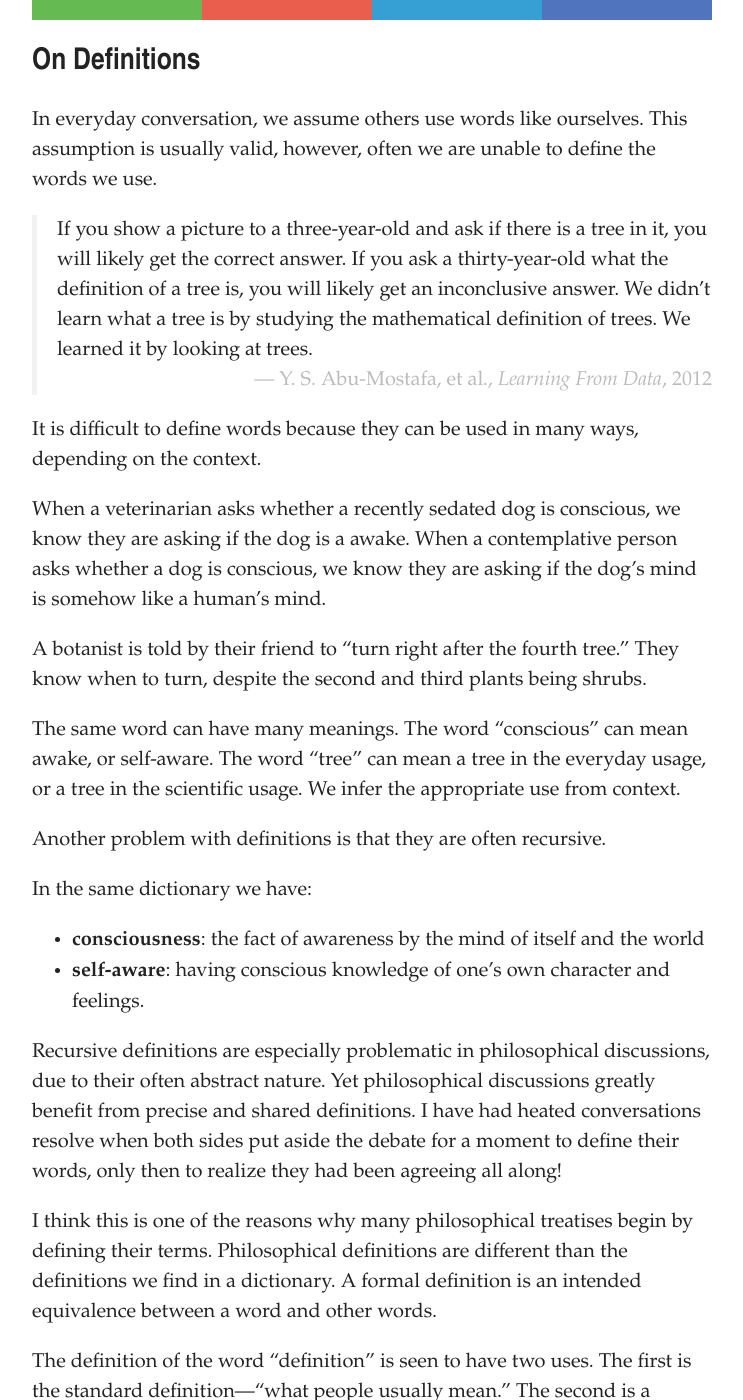
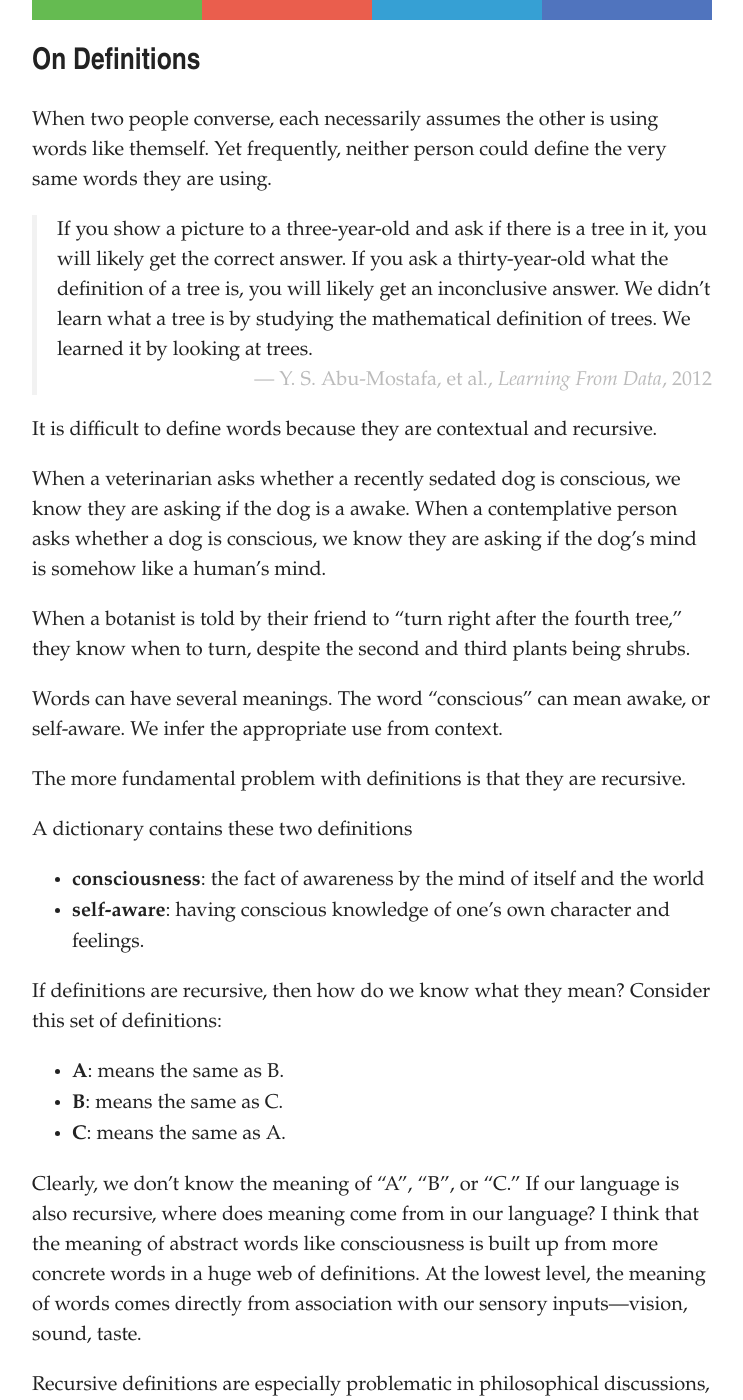
Before and after one commit to artsandmetaphysics/goodlifeodyssey, a Jekyll site: the page built from _essays/on-definitions.md, in a window 1280 px wide and 1400 px high. Shown: the whole window, without its empty margins (268-1011 px from the left). Built offline with Jekyll 4.4.1, drawn with Linux system fonts in a browser that asks for light colours.

Commit message:
Tighten up wording; explain the problem of recursion more

```diff
--- a/_essays/on-definitions.md
+++ b/_essays/on-definitions.md
@@ -8,25 +8,33 @@ status: incomplete
 order: 1
 ---
 
-In everyday conversation, we assume others use words like ourselves.  This assumption is usually valid, however, often we are unable to define the words we use.
+When two people converse, each necessarily assumes the other is using words like themself.  Yet frequently, neither person could define the very same words they are using.
 
 > If you show a picture to a three-year-old and ask if there is a tree in it, you will likely get the correct answer.  If you ask a thirty-year-old what the definition of a tree is, you will likely get an inconclusive answer.  We didn't learn what a tree is by studying the mathematical definition of trees.  We learned it by looking at trees.
 > <cite title="p. 1">Y. S. Abu-Mostafa, et al., *Learning From Data*, 2012</cite>
 
-It is difficult to define words because they can be used in many ways, depending on the context.
+It is difficult to define words because they are contextual and recursive.
 
 When a veterinarian asks whether a recently sedated dog is conscious, we know they are asking if the dog is a awake.  When a contemplative person asks whether a dog is conscious, we know they are asking if the dog's mind is somehow like a human's mind.
 
-A botanist is told by their friend to "turn right after the fourth tree."  They know when to turn, despite the second and third plants being shrubs.
+When a botanist is told by their friend to "turn right after the fourth tree," they know when to turn, despite the second and third plants being shrubs.
 
-The same word can have many meanings.  The word "conscious" can mean awake, or self-aware.  The word "tree" can mean a tree in the everyday usage, or a tree in the scientific usage.  We infer the appropriate use from context.
+Words can have several meanings.  The word "conscious" can mean awake, or self-aware.  We infer the appropriate use from context.
 
-Another problem with definitions is that they are often recursive.
+The more fundamental problem with definitions is that they are recursive.
 
-In the same dictionary we have:
+A dictionary contains these two definitions
 
 - **consciousness**: the fact of awareness by the mind of itself and the world
 - **self-aware**: having conscious knowledge of one's own character and feelings.
+
+If definitions are recursive, then how do we know what they mean?  Consider this set of definitions:
+
+- **A**: means the same as B.
+- **B**: means the same as C.
+- **C**: means the same as A.
+
+Clearly, we don't know the meaning of "A", "B", or "C."  If our language is also recursive, where does meaning come from in our language?  I think that the meaning of abstract words like consciousness is built up from more concrete words in a huge web of definitions.  At the lowest level, the meaning of words comes directly from association with our sensory inputs---vision, sound, taste.
 
 Recursive definitions are especially problematic in philosophical discussions, due to their often abstract nature.  Yet philosophical discussions greatly benefit from precise and shared definitions.  I have had heated conversations resolve when both sides put aside the debate for a moment to define their words, only then to realize they had been agreeing all along!
 
```
